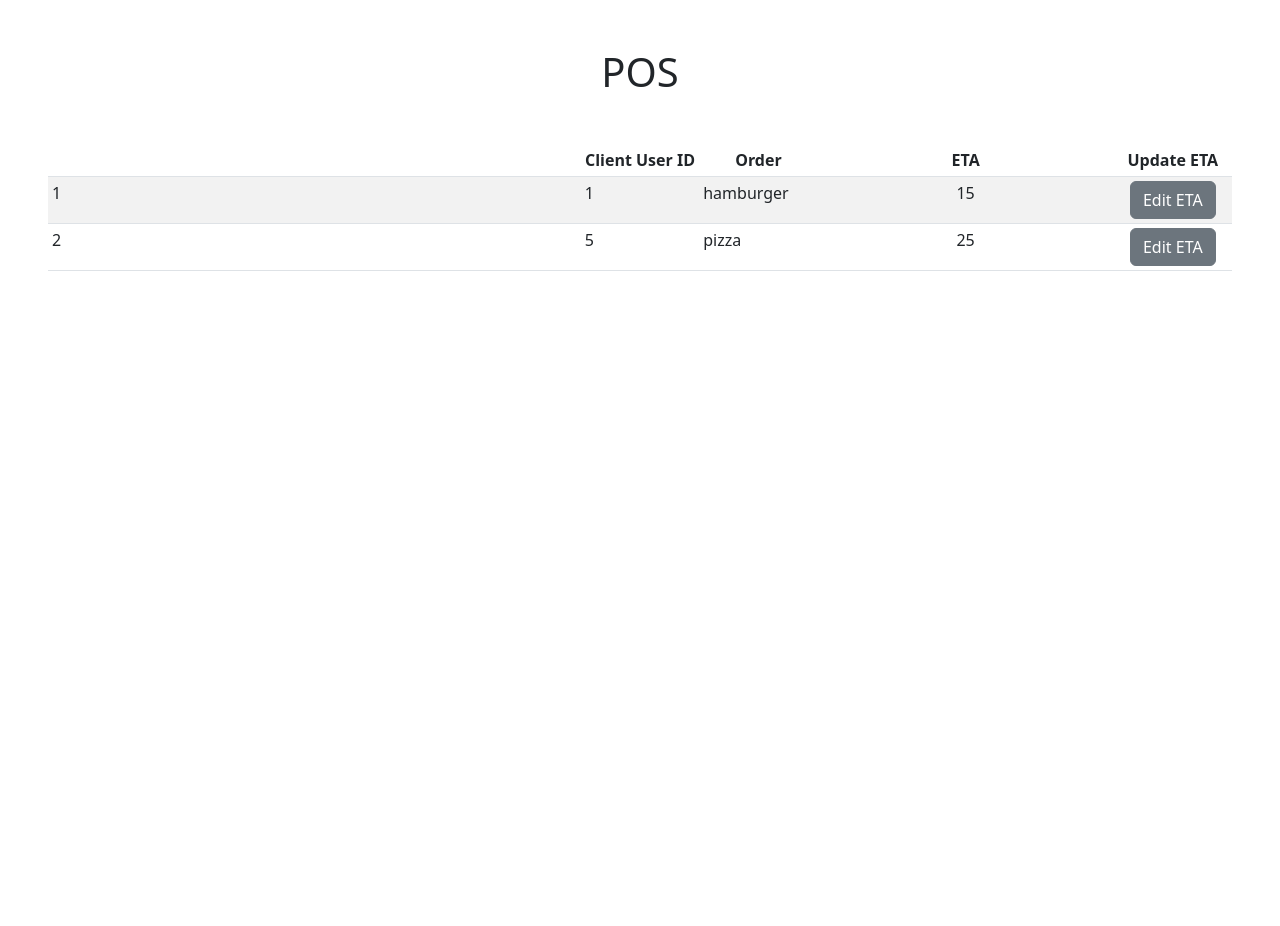
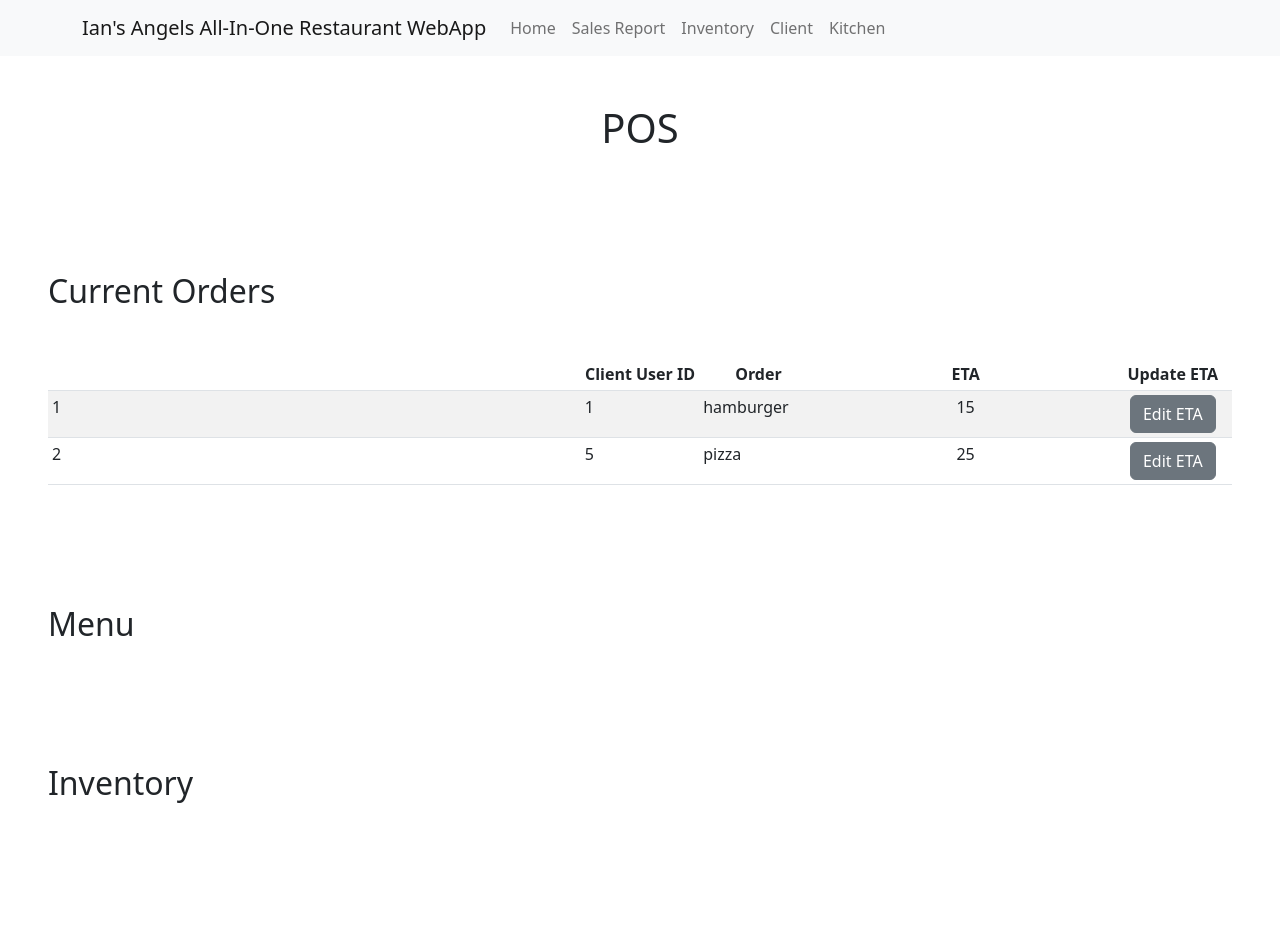
Before and after one commit to scalableinternetservices/IansAngels, a Next.js app in the folder iansangels_frontend/: page /pos in a window 1280 px wide. Shown: the top 926 px of the page. Before the commit the page ends 800 px from the top, so only its background shows below. Built offline with nearby package versions, Linux system fonts and the light colour scheme.

Commit message:
rt - added navbar to pos and home pages, added bg image for home page

```diff
--- a/iansangels_frontend/pages/pos.js
+++ b/iansangels_frontend/pages/pos.js
@@ -6,6 +6,9 @@ import Button from 'react-bootstrap/Button';
 import Container from 'react-bootstrap/Container';
 import Row from 'react-bootstrap/Row';
 import Col from 'react-bootstrap/Col';
+import Nav from 'react-bootstrap/Nav';
+import Navbar from 'react-bootstrap/Navbar';
+import NavDropdown from 'react-bootstrap/NavDropdown';
 
 
 /*
@@ -81,8 +84,27 @@ export default function Home() {
 
   return (
     <div>
+      <Navbar bg="light" expand="lg">
+        <Container>
+          <Navbar.Brand href="/">Ian's Angels All-In-One Restaurant WebApp</Navbar.Brand>
+            <Navbar.Toggle aria-controls="basic-navbar-nav" />
+            <Navbar.Collapse id="basic-navbar-nav">
+            <Nav className="me-auto">
+              <Nav.Link href="/">Home</Nav.Link>
+              <Nav.Link href="/">Sales Report</Nav.Link>
+              <Nav.Link href="/">Inventory</Nav.Link>
+              <Nav.Link href="/client">Client</Nav.Link>
+              <Nav.Link href="/kitchen">Kitchen</Nav.Link>
+            </Nav>
+          </Navbar.Collapse>
+        </Container>
+      </Navbar>
       <div className="m-5">
         <h1 className="text-center">POS</h1>
+      </div>
+      <br/>
+      <div className="m-5">
+        <h2>Current Orders</h2>
       </div>
       <div className="m-5">
           <table className="table table-sm table-responsive table-hover table-striped">
@@ -112,6 +134,19 @@ export default function Home() {
               </tbody>
           </table>
       </div>
+      <br/>
+      <div className="m-5">
+        <h2>Menu</h2>
+      </div>
+      <br/>
+      <div className="m-5">
+        <h2>Inventory</h2>
+      </div>
+      <br/>
+      <div className="m-5">
+        <h2>Sales Report</h2>
+      </div>
+      <br/>
     </div>
   )
 }
```
Also changed, not shown: iansangels_frontend/pages/index.js (+21 -1 lines), iansangels_frontend/public/food_bg.jpg (added).
